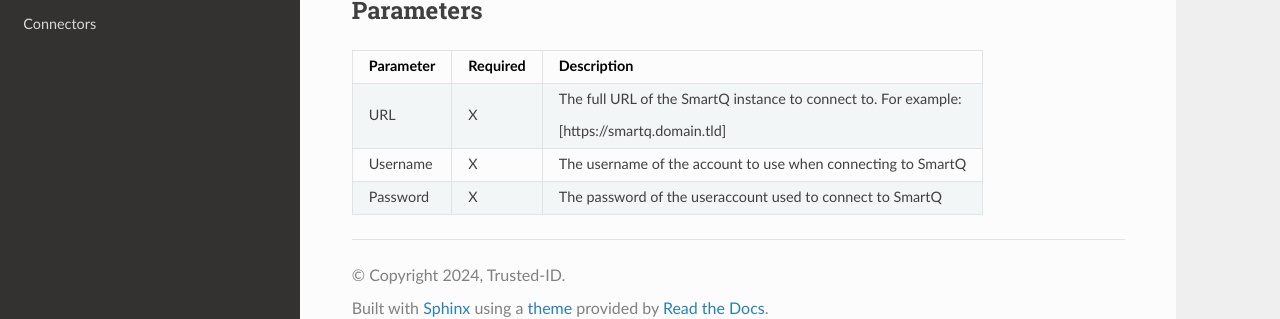
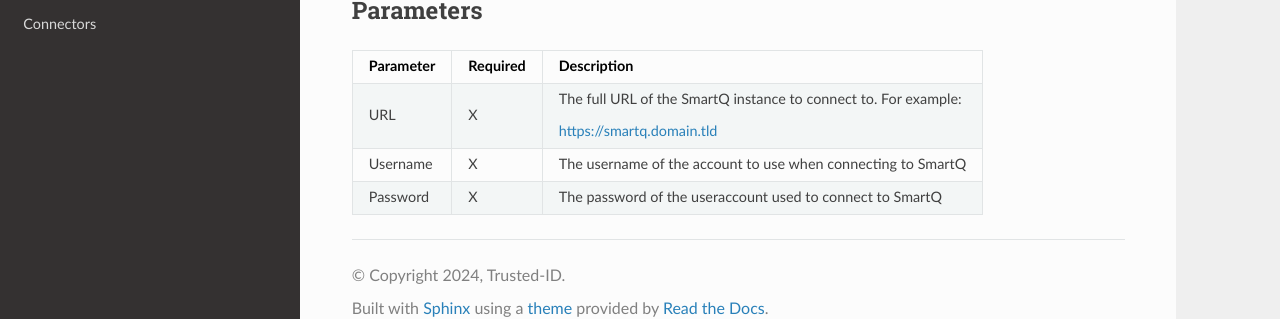
Before and after one commit to Raoulorlando/rtd-tutorial, a Sphinx documentation site: the page built from docs/source/Documentatie/Connectoren/IBIS_Connectoren/Connector_SmartQ.md, in a window 1280 px wide. Shown: the part 214-533 px from the top of the page. Built offline with Sphinx 7.4.7 and the Read the Docs theme 2.0.0, drawn with Linux system fonts in a browser that asks for light colours; nearby versions of some CDN libraries; some web fonts are replaced; library files that are not in the unit come from our copies; pages that are not in the unit, such as notebooks, are missing from menus; part of the change alters nothing that is shown.

```diff
--- a/docs/source/Documentatie/Connectoren/IBIS_Connectoren/Connector_SmartQ.md
+++ b/docs/source/Documentatie/Connectoren/IBIS_Connectoren/Connector_SmartQ.md
@@ -7,6 +7,6 @@ The SmartQ connector module enables account maintenance
 
 | Parameter | Required |                                            Description                                            |
 |:---------:|:--------:|:-------------------------------------------------------------------------------------------------:|
-| URL       | X        | The full URL of the SmartQ instance to connect to. For example:<br> <br>[https://smartq.domain.tld] |
+| URL       | X        | The full URL of the SmartQ instance to connect to. For example:<br> <br>[https://smartq.domain.tld](https://smartq.domain.tld) |
 | Username  | X        | The username of the account to use when connecting to SmartQ                                      |
 | Password  | X        | The password of the useraccount used to connect to SmartQ                                         |
```
